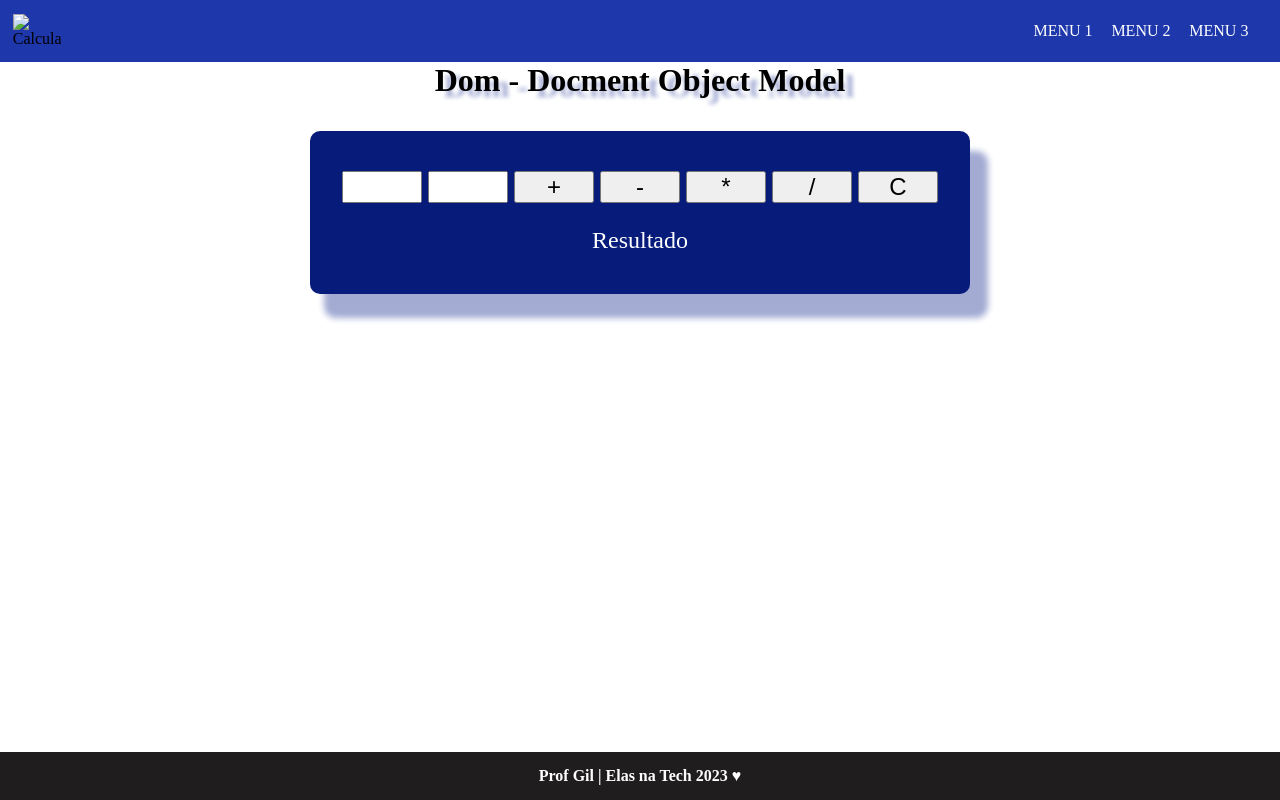
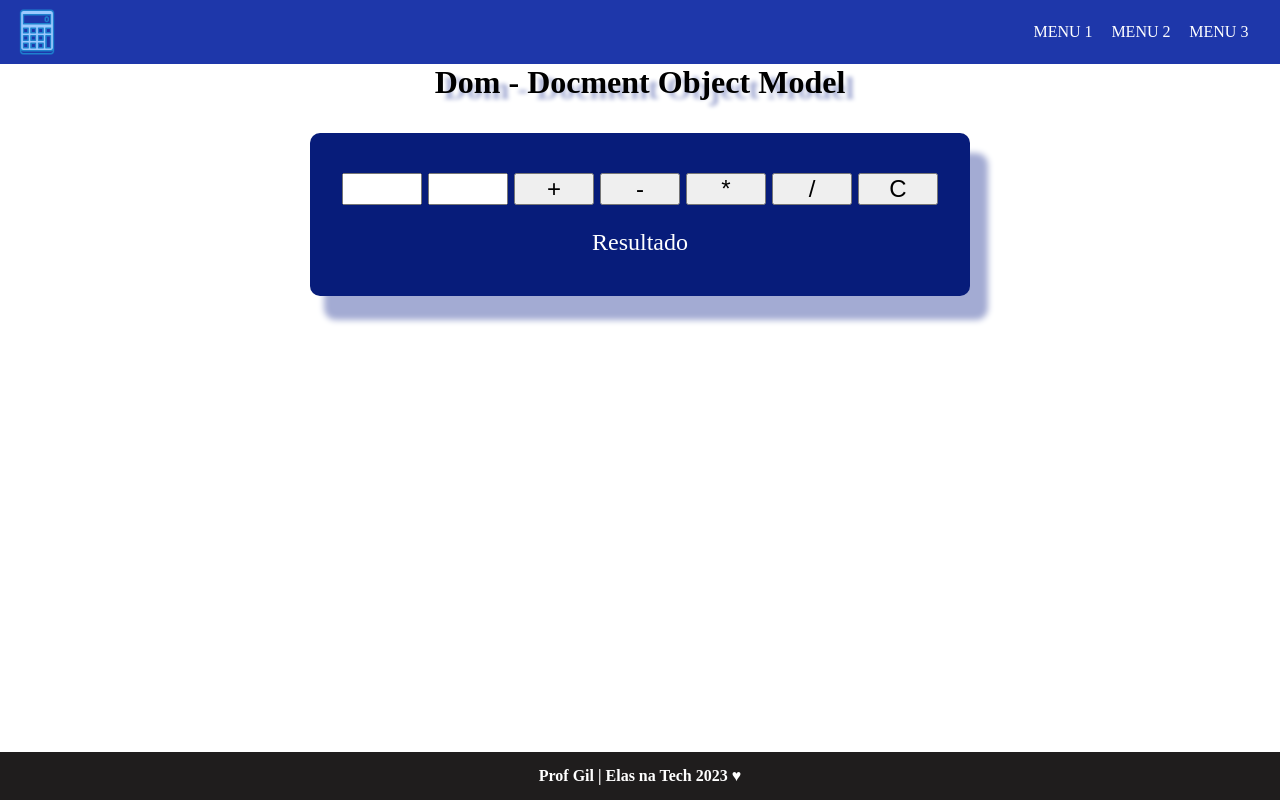
Before and after one commit to RebecaFer23/Projeto-7-ElasnaTech_calculadora, a plain HTML site: page index.html in a window 1280 px wide. Drawn offline with Linux system fonts and the light colour scheme; the site is published under a folder, as on GitHub Pages, so addresses that start at the root find nothing.

Commit message:
caminho do icone corrigido

```diff
--- a/index.html
+++ b/index.html
@@ -10,7 +10,7 @@
 
 <body>
     <header>
-        <img src="/assets/calculator.png" alt="Calculadora" />
+        <img src="assets/calculator.png" alt="Calculadora" />
         <nav>
             <ul>
                 <li>Menu 1</li>
```
